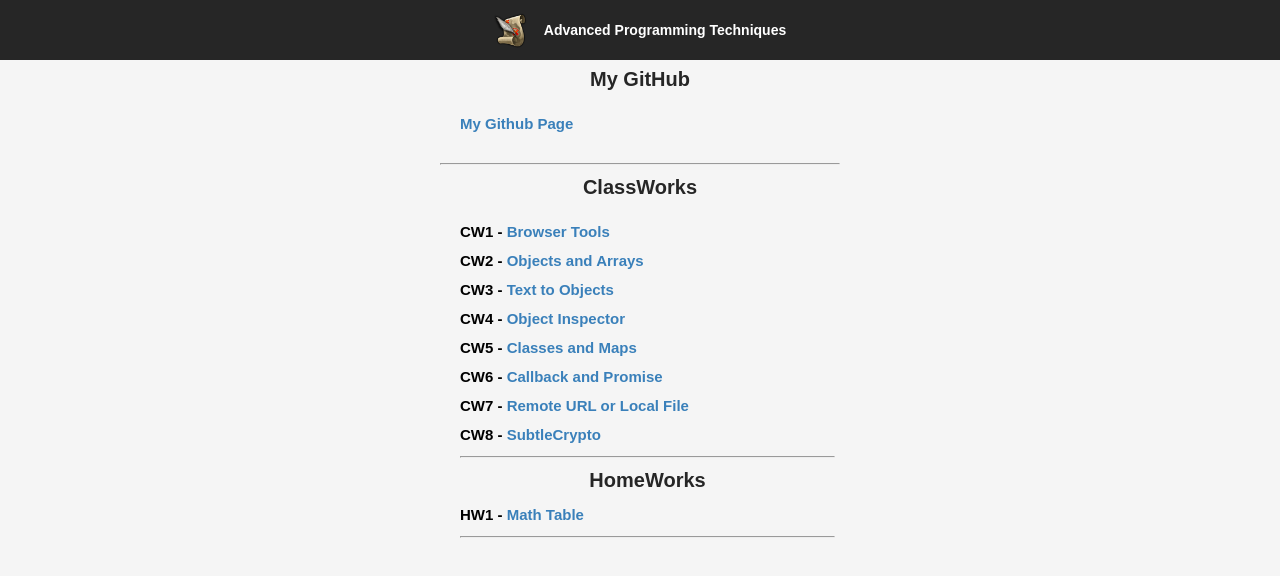
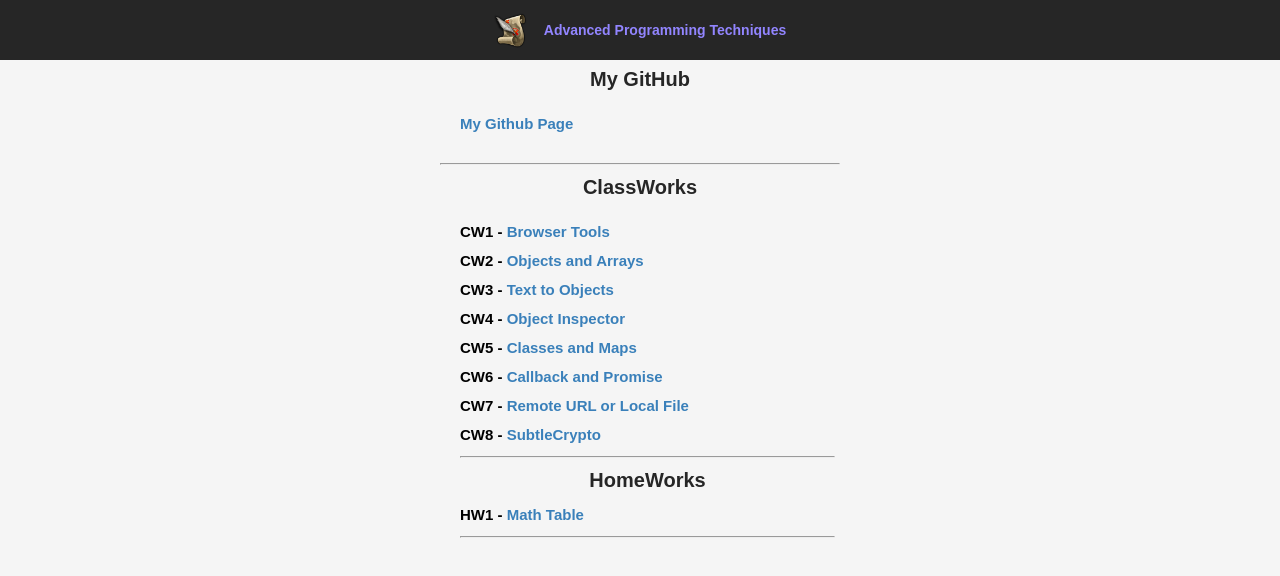
Before and after one commit to myahyavar/Advanced, a plain HTML site: page index.html in a window 1280 px wide. Drawn offline with Linux system fonts and the light colour scheme.

Commit message:
color fix

```diff
--- a/index.html
+++ b/index.html
@@ -22,7 +22,7 @@ h3 {
 header {
     height: 60px;
     display: flex;
-    color: white;
+    color: #9285ff;
     text-align: center;
     align-items: center;
     justify-content: center;
```
